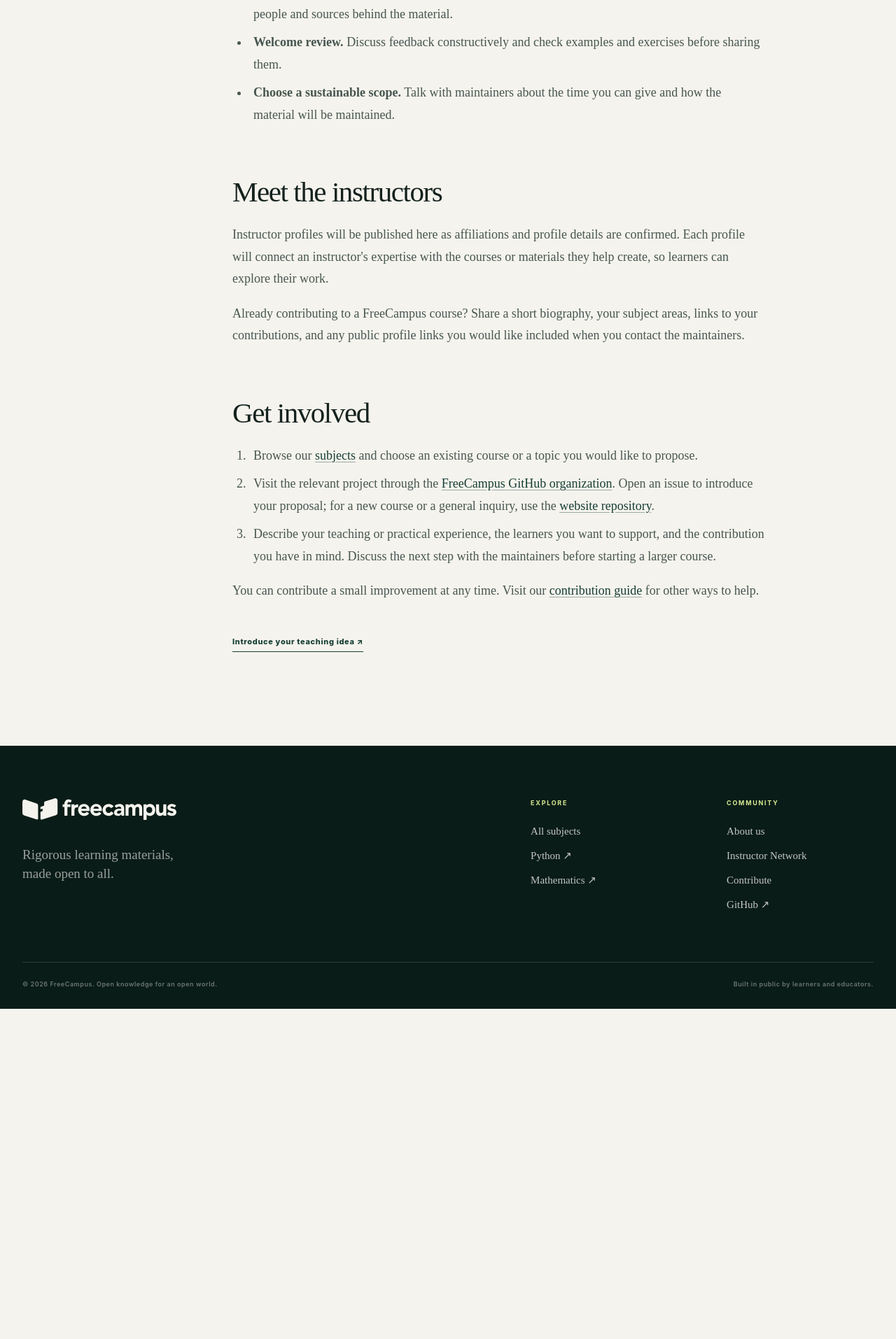
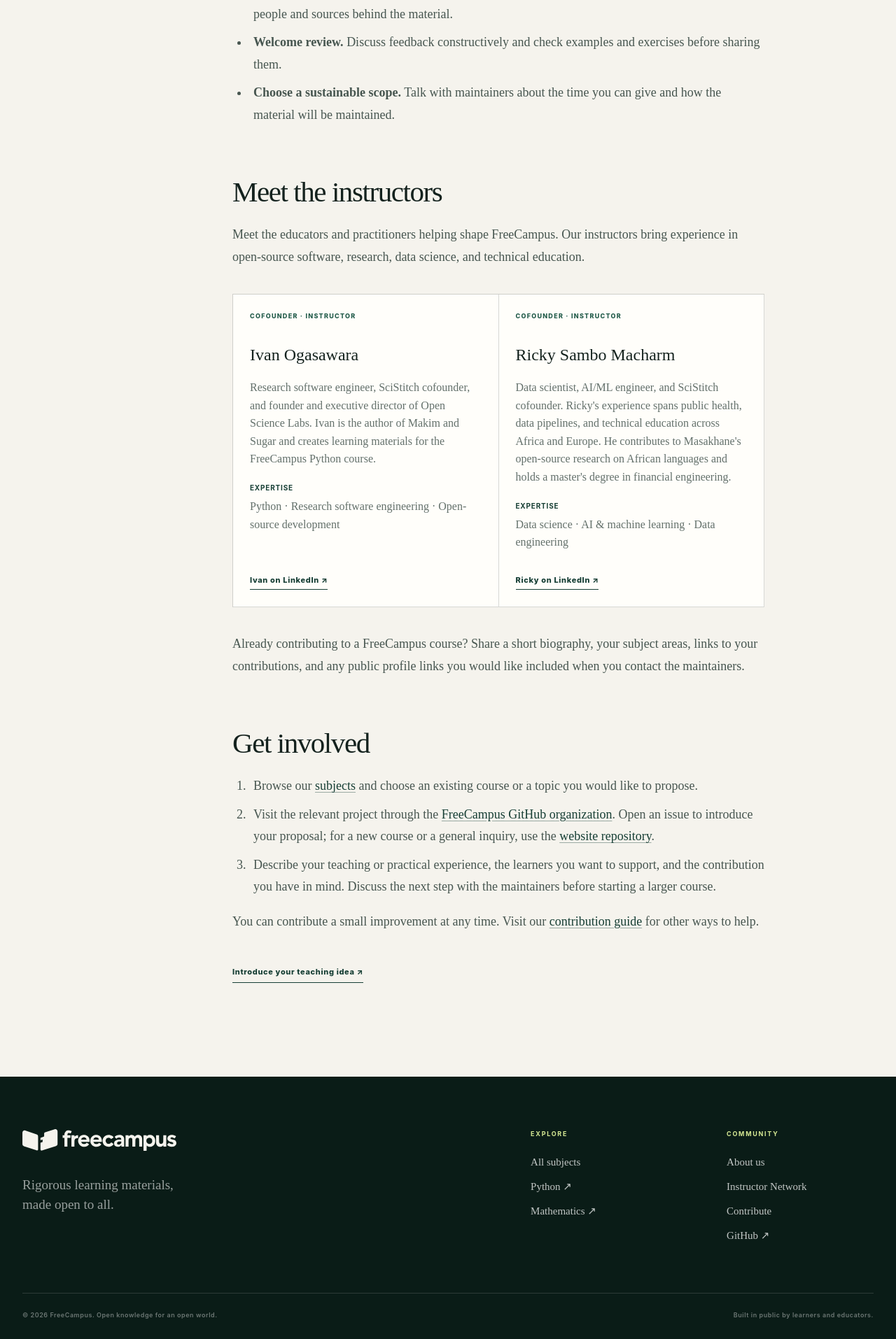
Before and after one commit to freecampus/freecampus.github.io, an MkDocs documentation site: the page built from docs/instructors.md, in a window 1280 px wide. Shown: the part 1816-3730 px from the top of the page at 70% size. Built offline with MkDocs 1.6.1, drawn with Linux system fonts in a browser that asks for light colours; before the commit the page ends 3258 px from its top, so only the background shows below that.

Commit message:
Add Ivan Ogasawara and Ricky Sambo Macharm instructor profiles

```diff
--- a/docs/assets/stylesheets/main.css
+++ b/docs/assets/stylesheets/main.css
@@ -474,6 +474,14 @@
 .admonition p:last-child { margin-bottom: 0; color: var(--muted); font-family: var(--serif); }
 .inline-action { display: inline-flex; margin-top: 16px; padding: 13px 0 4px; border-bottom: 1px solid var(--green); font-family: var(--sans); font-size: 11px; font-weight: 800; letter-spacing: .06em; text-decoration: none !important; }
 
+.instructor-grid { display: grid; grid-template-columns: repeat(2, minmax(0, 1fr)); margin: 37px 0; border-top: 1px solid var(--line); border-left: 1px solid var(--line); }
+.instructor-card { display: flex; flex-direction: column; align-items: flex-start; padding: 24px; border-right: 1px solid var(--line); border-bottom: 1px solid var(--line); background: var(--white); }
+.instructor-card .instructor-role { margin: 0; color: var(--green-bright); font-family: var(--sans); font-size: 9px; font-weight: 800; letter-spacing: .14em; text-transform: uppercase; }
+.instructor-card h3 { margin: 28px 0 15px; }
+.instructor-card p { margin: 0 0 20px; color: var(--muted); font-family: var(--serif); font-size: 16px; line-height: 1.6; }
+.instructor-expertise strong { display: block; margin-bottom: 6px; color: var(--green); font-family: var(--sans); font-size: 10px; letter-spacing: .08em; text-transform: uppercase; }
+.instructor-card .inline-action { margin-top: auto; }
+
 @media (max-width: 1050px) {
   :root { --shell: min(calc(100% - 44px), 920px); }
   .nav-shell { gap: 20px; }
@@ -543,7 +551,7 @@
   .prose-layout { display: block; padding-top: 55px; padding-bottom: 80px; }
   .page-aside { display: none; }
   .prose h2 { margin-top: 58px; font-size: 35px; }
-  .catalog-grid, .principles-grid, .contribution-grid { grid-template-columns: 1fr; }
+  .catalog-grid, .principles-grid, .contribution-grid, .instructor-grid { grid-template-columns: 1fr; }
   .catalog-card { min-height: 270px; }
   .module-list > div { grid-template-columns: 35px 1fr; }
   .module-list p { grid-column: 2; }
--- a/docs/instructors.md
+++ b/docs/instructors.md
@@ -32,7 +32,24 @@
 
 ## Meet the instructors
 
-Instructor profiles will be published here as affiliations and profile details are confirmed. Each profile will connect an instructor's expertise with the courses or materials they help create, so learners can explore their work.
+Meet the educators and practitioners helping shape FreeCampus. Our instructors bring experience in open-source software, research, data science, and technical education.
+
+<div class="instructor-grid">
+  <section class="instructor-card" aria-labelledby="instructor-ivan">
+    <p class="instructor-role">Cofounder · Instructor</p>
+    <h3 id="instructor-ivan">Ivan Ogasawara</h3>
+    <p>Research software engineer, SciStitch cofounder, and founder and executive director of Open Science Labs. Ivan is the author of Makim and Sugar and creates learning materials for the FreeCampus Python course.</p>
+    <p class="instructor-expertise"><strong>Expertise</strong> Python · Research software engineering · Open-source development</p>
+    <a class="inline-action" href="https://www.linkedin.com/in/ivan-ogasawara/">Ivan on LinkedIn ↗</a>
+  </section>
+  <section class="instructor-card" aria-labelledby="instructor-ricky">
+    <p class="instructor-role">Cofounder · Instructor</p>
+    <h3 id="instructor-ricky">Ricky Sambo Macharm</h3>
+    <p>Data scientist, AI/ML engineer, and SciStitch cofounder. Ricky's experience spans public health, data pipelines, and technical education across Africa and Europe. He contributes to Masakhane's open-source research on African languages and holds a master's degree in financial engineering.</p>
+    <p class="instructor-expertise"><strong>Expertise</strong> Data science · AI &amp; machine learning · Data engineering</p>
+    <a class="inline-action" href="https://www.linkedin.com/in/theafricanquant/">Ricky on LinkedIn ↗</a>
+  </section>
+</div>
 
 Already contributing to a FreeCampus course? Share a short biography, your subject areas, links to your contributions, and any public profile links you would like included when you contact the maintainers.
 
```
